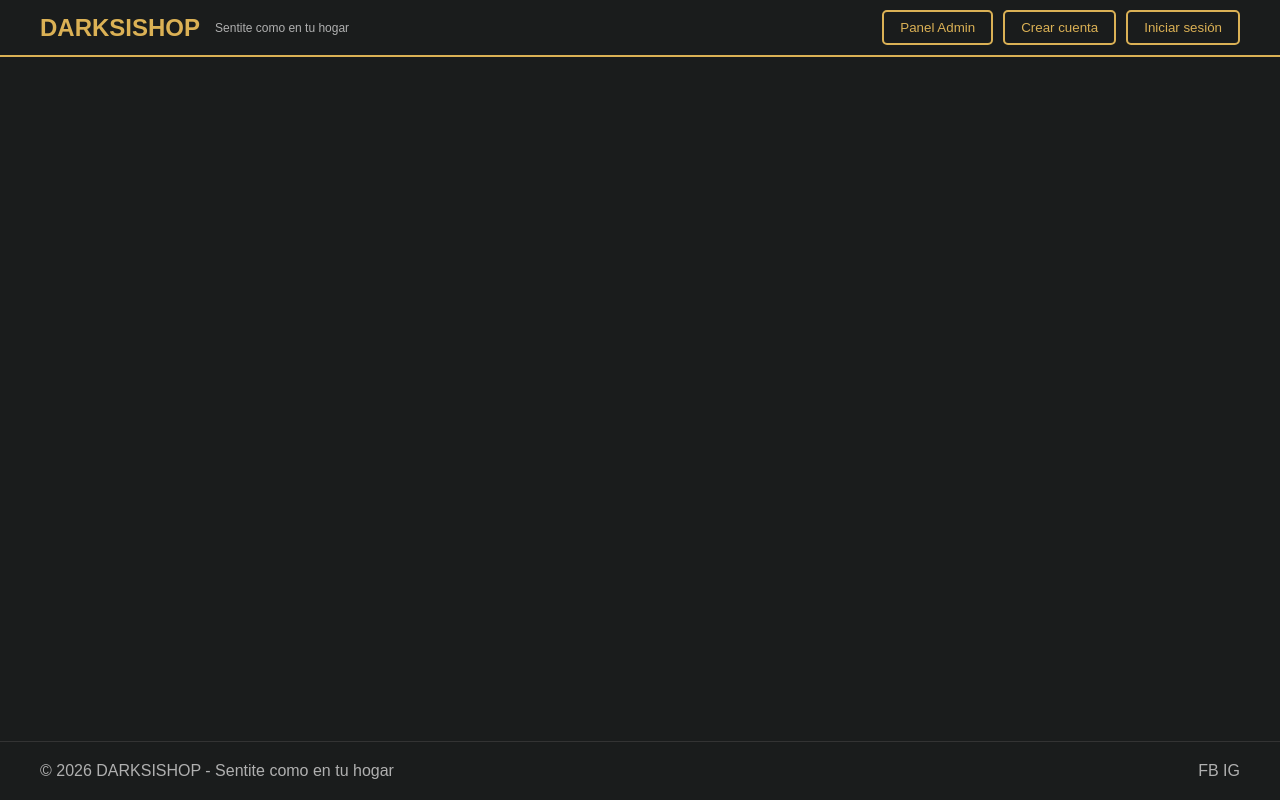
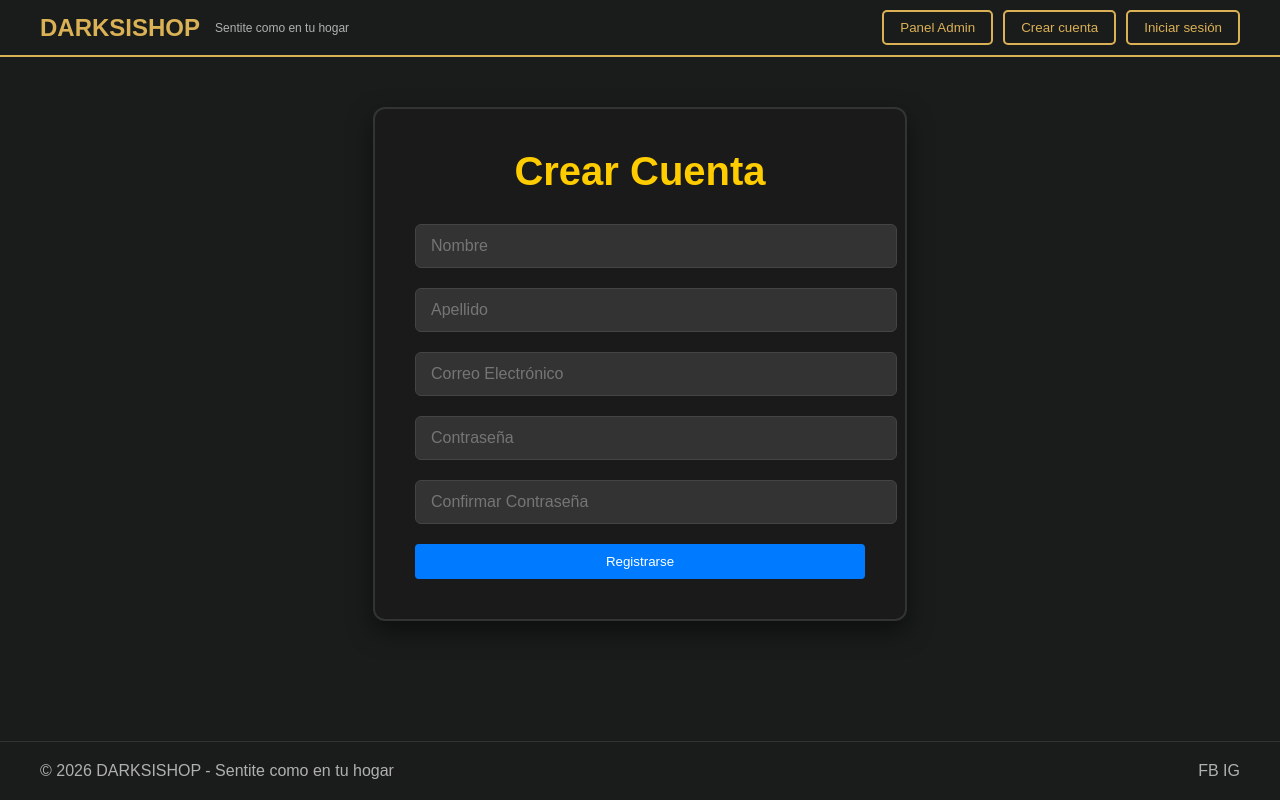
Before and after one commit to DarkOverlord689/DesafioProfesionalDH, a React (Vite) app in the folder frontend/: page /registro in a window 1280 px wide. Built offline with nearby package versions, Linux system fonts and the light colour scheme.

Commit message:
feat: implementacion registro de usuarios y notificacion mailtrap HU#13

```diff
--- a/frontend/src/App.jsx
+++ b/frontend/src/App.jsx
@@ -5,6 +5,7 @@ import Footer from './components/Footer';
 import Home from './pages/Home';
 import Administracion from './pages/Administracion';
 import DetalleProducto from './pages/DetalleProducto';
+import Registro from './pages/Registro';
 import './App.css';
 
 function App() {
@@ -14,6 +15,7 @@ function App() {
       <main style={{ minHeight: '80vh' }}>
         <Routes>
           <Route path="/" element={<Home />} />
+          <Route path="/registro" element={<Registro />} />
           <Route path="/administracion" element={<Administracion />} />
           <Route path="/producto/:id" element={<DetalleProducto />} />
         </Routes>
--- a/frontend/src/components/Header.jsx
+++ b/frontend/src/components/Header.jsx
@@ -14,7 +14,9 @@ const Header = () => {
         <Link to="/administracion">
           <button className="btn-secondary">Panel Admin</button>
         </Link>
-        <button className="btn-secondary">Crear cuenta</button>
+        <Link to="/registro">
+          <button className="btn-secondary">Crear cuenta</button>
+        </Link>
         <button className="btn-secondary">Iniciar sesión</button>
       </div>
     </header>
--- /dev/null
+++ b/frontend/src/pages/Registro.css
@@ -0,0 +1,139 @@
+.registro-container {
+    max-width: 400px;
+    margin: 50px auto;
+    padding: 20px;
+    border: 1px solid #ccc;
+    border-radius: 8px;
+    text-align: center;
+}
+
+.registro-form {
+    display: flex;
+    flex-direction: column;
+    gap: 15px;
+}
+
+.registro-form input {
+    padding: 10px;
+    border-radius: 4px;
+    border: 1px solid #ddd;
+}
+
+.registro-form button {
+    padding: 10px;
+    background-color: #007bff;
+    color: white;
+    border: none;
+    border-radius: 4px;
+    cursor: pointer;
+}
+
+.mensaje-alerta {
+    margin-top: 15px;
+    color: #d9534f;
+    font-weight: bold;
+}
+
+/* Registro.css */
+.registro-wrapper {
+  display: flex;
+  justify-content: center;
+  align-items: center;
+  min-height: 80vh; /* Para centrarlo verticalmente */
+  background-color: #121212; /* Fondo oscuro de la tienda */
+  color: white;
+  padding: 20px;
+}
+
+.registro-container {
+  max-width: 450px;
+  width: 100%;
+  padding: 40px;
+  background-color: #1a1a1a; /* Un tono más claro que el fondo */
+  border: 2px solid #333; /* Un borde sutil */
+  border-radius: 12px;
+  box-shadow: 0 10px 25px rgba(0,0,0,0.5); /* Sombra elegante */
+  text-align: center;
+}
+
+.registro-container h2 {
+  font-family: 'Montserrat', sans-serif; /* Tu tipografía del logo */
+  color: #ffcc00; /* El color dorado/amarillo */
+  margin-bottom: 30px;
+  font-size: 2.5rem;
+  font-weight: 700;
+}
+
+.registro-form {
+  display: flex;
+  flex-direction: column;
+  gap: 20px;
+}
+
+.form-group {
+  text-align: left;
+}
+
+.form-group label {
+  display: block;
+  margin-bottom: 8px;
+  color: #aaa; /* Color de label sutil */
+  font-size: 0.9rem;
+}
+
+.registro-form input {
+  width: 100%;
+  padding: 12px 15px;
+  background-color: #333; /* Fondo de inputs oscuro */
+  border: 1px solid #444;
+  border-radius: 6px;
+  color: white;
+  font-size: 1rem;
+  transition: border-color 0.3s, box-shadow 0.3s;
+}
+
+.registro-form input:focus {
+  outline: none;
+  border-color: #ffcc00; /* Borde amarillo al enfocar */
+  box-shadow: 0 0 8px rgba(255, 204, 0, 0.4);
+}
+
+.btn-registro {
+  width: 100%;
+  padding: 15px;
+  background-color: #ffcc00; /* Botón amarillo */
+  color: #1a1a1a; /* Texto oscuro para contraste */
+  border: none;
+  border-radius: 6px;
+  font-size: 1.1rem;
+  font-weight: bold;
+  cursor: pointer;
+  transition: background-color 0.3s, transform 0.1s;
+  margin-top: 10px;
+}
+
+.btn-registro:hover {
+  background-color: #e6b800; /* Amarillo más oscuro al pasar el mouse */
+}
+
+.btn-registro:active {
+  transform: scale(0.98); /* Pequeño efecto de clic */
+}
+
+.mensaje-alerta {
+  margin-top: 20px;
+  padding: 10px;
+  border-radius: 4px;
+  background-color: #d9534f; /* Fondo rojo de error */
+  color: white;
+  font-weight: bold;
+}
+
+.mensaje-exito {
+  margin-top: 20px;
+  padding: 10px;
+  border-radius: 4px;
+  background-color: #5cb85c; /* Fondo verde de éxito */
+  color: white;
+  font-weight: bold;
+}
--- /dev/null
+++ b/frontend/src/pages/Registro.jsx
@@ -0,0 +1,71 @@
+import React, { useState } from 'react';
+import { registrarUsuario } from '../services/UsuarioService';
+import './Registro.css';
+
+const Registro = () => {
+    const [formData, setFormData] = useState({
+        nombre: '',
+        apellido: '',
+        email: '',
+        password: '',
+        confirmarPassword: ''
+    });
+
+    const [mensaje, setMensaje] = useState('');
+
+    const handleChange = (e) => {
+        setFormData({
+            ...formData,
+            [e.target.name]: e.target.value
+        });
+    };
+
+    const handleSubmit = async (e) => {
+        e.preventDefault();
+
+        // Validación básica de contraseñas
+        if (formData.password !== formData.confirmarPassword) {
+            setMensaje("Las contraseñas no coinciden");
+            return;
+        }
+
+        try {
+            // Quitamos confirmarPassword antes de enviar al backend
+            const { confirmarPassword, ...datosAEnviar } = formData;
+
+            const resultado = await registrarUsuario(datosAEnviar);
+            console.log("Registro exitoso:", resultado);
+            setFormData({
+                nombre: '',
+                apellido: '',
+                email: '',
+                password: '',
+                confirmarPassword: ''
+            });
+            setTimeout(() => {
+                navigate('/');
+            }, 3000);
+
+        } catch (error) {
+            setMensaje("Error al registrar: el email ya existe o el servidor falló.");
+        }
+    };
+
+    return (
+        <div className="registro-container">
+            <h2>Crear Cuenta</h2>
+            <form onSubmit={handleSubmit} className="registro-form">
+                <input type="text" name="nombre" placeholder="Nombre" onChange={handleChange} required />
+                <input type="text" name="apellido" placeholder="Apellido" onChange={handleChange} required />
+                <input type="email" name="email" placeholder="Correo Electrónico" onChange={handleChange} required />
+                <input type="password" name="password" placeholder="Contraseña" onChange={handleChange} required />
+                <input type="password" name="confirmarPassword" placeholder="Confirmar Contraseña" onChange={handleChange} required />
+
+                <button type="submit">Registrarse</button>
+            </form>
+            {mensaje && <p className="mensaje-alerta">{mensaje}</p>}
+        </div>
+    );
+};
+
+export default Registro;
--- /dev/null
+++ b/frontend/src/services/UsuarioService.js
@@ -0,0 +1,22 @@
+const API_URL = 'http://localhost:8080/api/usuarios';
+
+export const registrarUsuario = async (datosUsuario) => {
+    try {
+        const response = await fetch(`${API_URL}/registrar`, {
+            method: 'POST',
+            headers: {
+                'Content-Type': 'application/json',
+            },
+            body: JSON.stringify(datosUsuario),
+        });
+
+        if (!response.ok) {
+            throw new Error('Error en el registro');
+        }
+
+        return await response.json();
+    } catch (error) {
+        console.error("Error al conectar con el servidor:", error);
+        throw error;
+    }
+};
```
Also changed, not shown: 2 other files (tests, documents, lock files or other folders).
